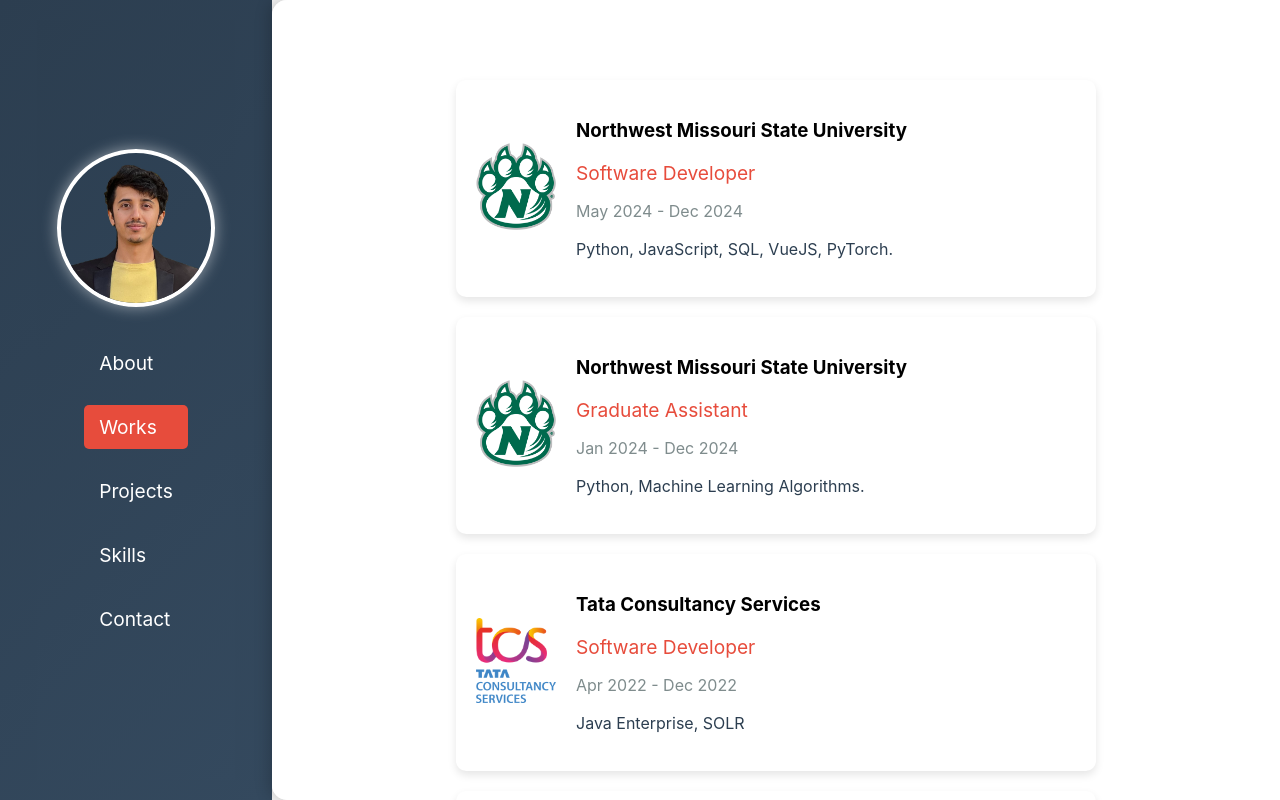
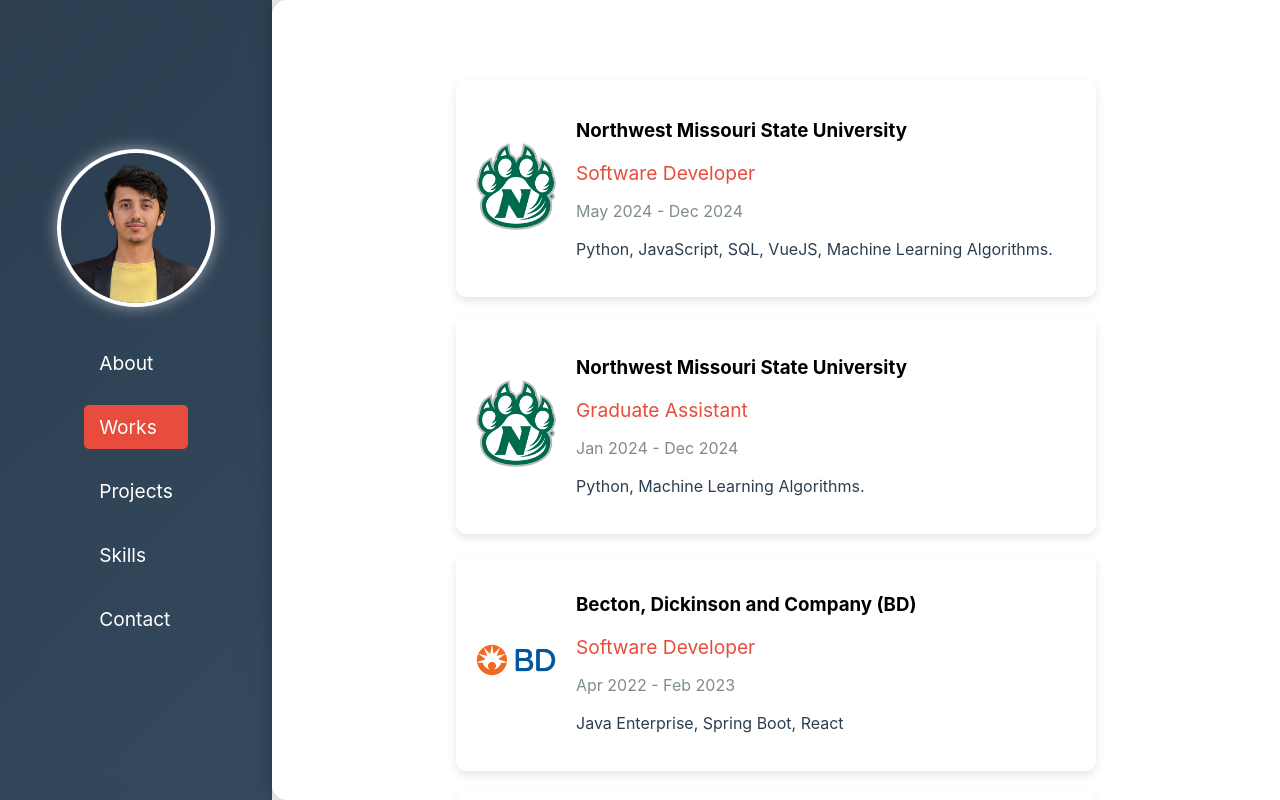
Before and after one commit to spsaroj/spsaroj.github.io, a React (Create React App) app: page /works in a window 1280 px wide. Built offline with nearby package versions, Linux system fonts and the light colour scheme.

Commit message:
updated resume

```diff
--- a/src/components/Contact.jsx
+++ b/src/components/Contact.jsx
@@ -20,7 +20,7 @@ function Contact() {
         </a>
 
         <a
-          href="https://www.instagram.com/__imsaroz/"
+          href="https://www.instagram.com/itsmesaroz/"
           target="_blank"
           rel="noopener noreferrer"
           className="social-media-icon instagram"
--- a/src/constants/consts.js
+++ b/src/constants/consts.js
@@ -6,7 +6,7 @@ import dumplingImage from '../assets/images/dumpling.jpg';
 
 import nwmsuLogo from '../assets/images/nwmsu-logo.png';
 import morganstanleyLogo from '../assets/images/morgan-stanley-logo.png';
-import tcsLogo from '../assets/images/tcs-logo.png';
+import bdLogo from '../assets/images/bd-logo.png'
 import peepLogo from '../assets/images/peep-logo.png';
 
 export const workExperiences = [
@@ -14,7 +14,7 @@ export const workExperiences = [
     company: 'Northwest Missouri State University',
     role: 'Software Developer',
     duration: 'May 2024 - Dec 2024',
-    description: 'Python, JavaScript, SQL, VueJS, PyTorch.',
+    description: 'Python, JavaScript, SQL, VueJS, Machine Learning Algorithms.',
     logo: `${nwmsuLogo}`,
     website: 'https://www.nwmissouri.edu/academics/LTC/learning/index.htm',
   },
@@ -27,18 +27,18 @@ export const workExperiences = [
     website: 'https://www.nwmissouri.edu/csis/',
   },
   {
-    company: 'Tata Consultancy Services',
+    company: 'Becton, Dickinson and Company (BD)',
     role: 'Software Developer',
-    duration: 'Apr 2022 - Dec 2022',
-    description: 'Java Enterprise, SOLR',
-    logo: `${tcsLogo}`,
-    website: 'https://www.tcs.com/',
+    duration: 'Apr 2022 - Feb 2023',
+    description: 'Java Enterprise, Spring Boot, React',
+    logo: `${bdLogo}`,
+    website: 'https://www.bd.com/en-us/',
   },
   {
     company: 'Morgan Stanley',
     role: 'Software Developer',
-    duration: 'Nov 2021 - Mar 2022',
-    description: 'Java Enterprise, Adobe Experience Manager (AEM), JSON.',
+    duration: 'Sept 2021 - Apr 2022',
+    description: 'Java Enterprise, Adobe Experience Manager (AEM), React.',
     logo: `${morganstanleyLogo}`,
     website: 'https://www.morganstanley.com/',
   },
@@ -88,6 +88,7 @@ export const skills = {
     { name: 'React', icon: '⚛️' },
     { name: 'Python', icon: '🐍' },
     { name: 'Database', icon: '💾' },
+    { name: 'AWS', icon: '☁️' },
   ],
   interests: [
     { name: 'Machine Learning', icon: '🤖' },
```
Also changed, not shown: src/assets/images/bd-logo-transparent.png (added), src/assets/images/bd-logo.png (added).
